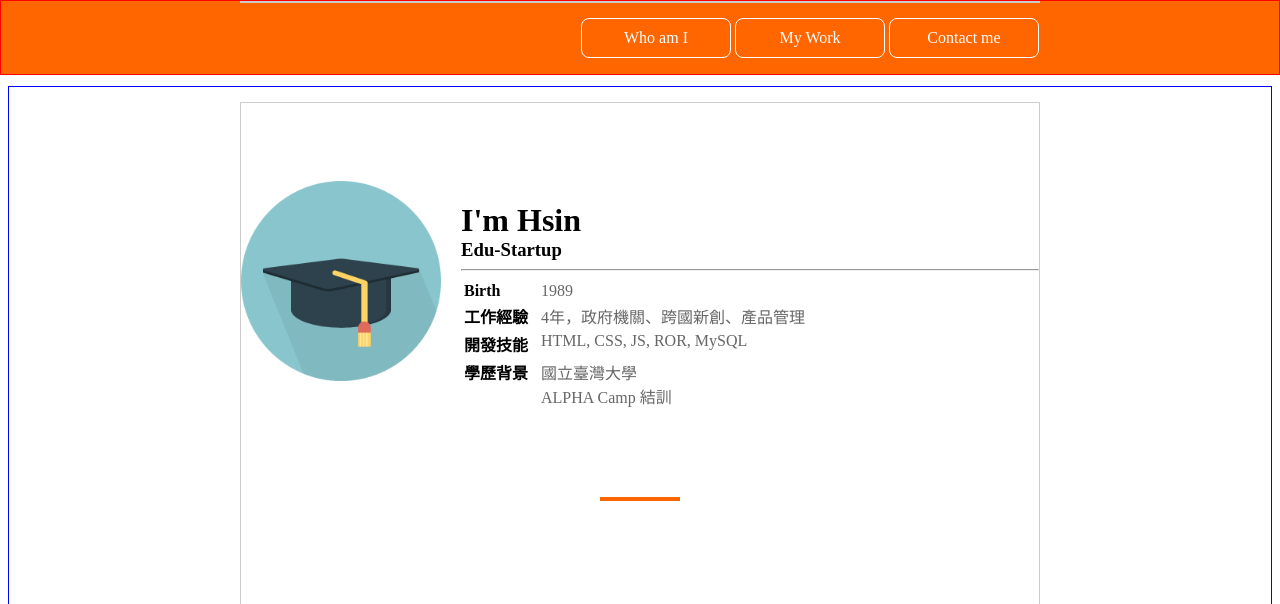
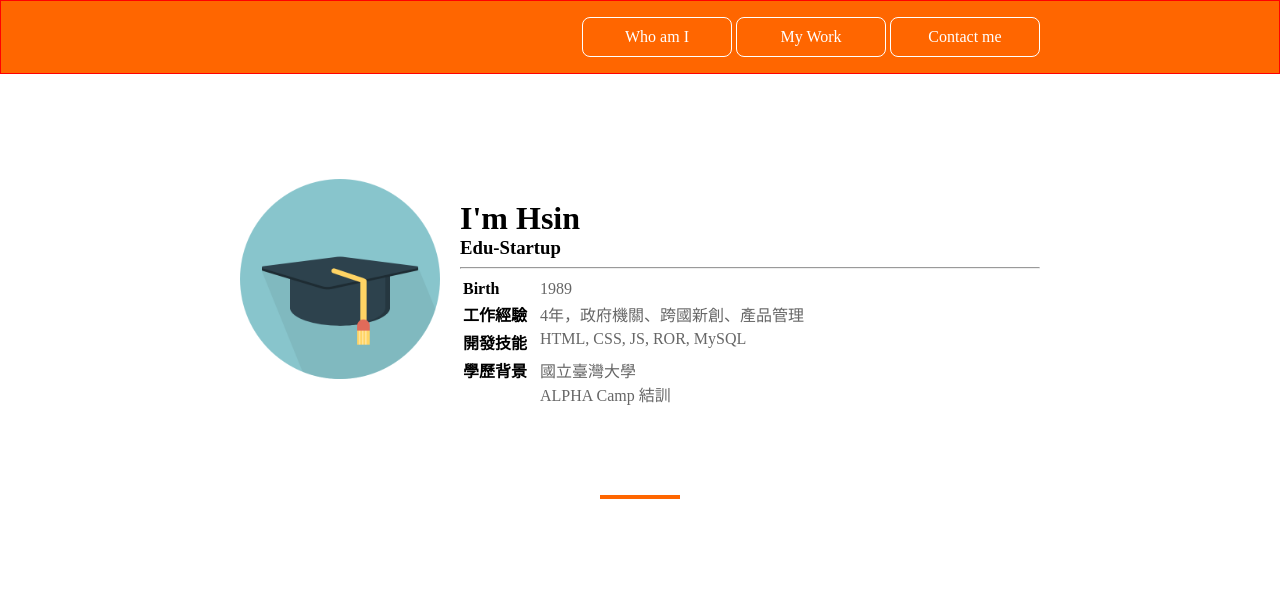
Before and after one commit to Hsin78318/YourWeb, a plain HTML site: page index.html in a window 1280 px wide. Shown: the top 604 px of the page. Drawn offline with Linux system fonts and the light colour scheme.

Commit message:
Before upolad to Github

```diff
--- a/style.css
+++ b/style.css
@@ -13,16 +13,14 @@
 } /* 此處為導覽列 */
 
 #content {
-  border: 1px solid blue;
+
   position:relative;
   top:78px;
   padding:15px;
 
 } /* 此處MENU內容 */
 
-.container {
-  border: 1px solid #ccc;
-}
+
 
 #about, #my-work, #contact-me {
 
@@ -171,7 +169,7 @@ h1 {
 
 
   .container {
-    border: 1px solid #ccc;  /* 標示用，完成排版後刪除*/
+
     width: 800px;
     margin: 0 auto;
   }
```
